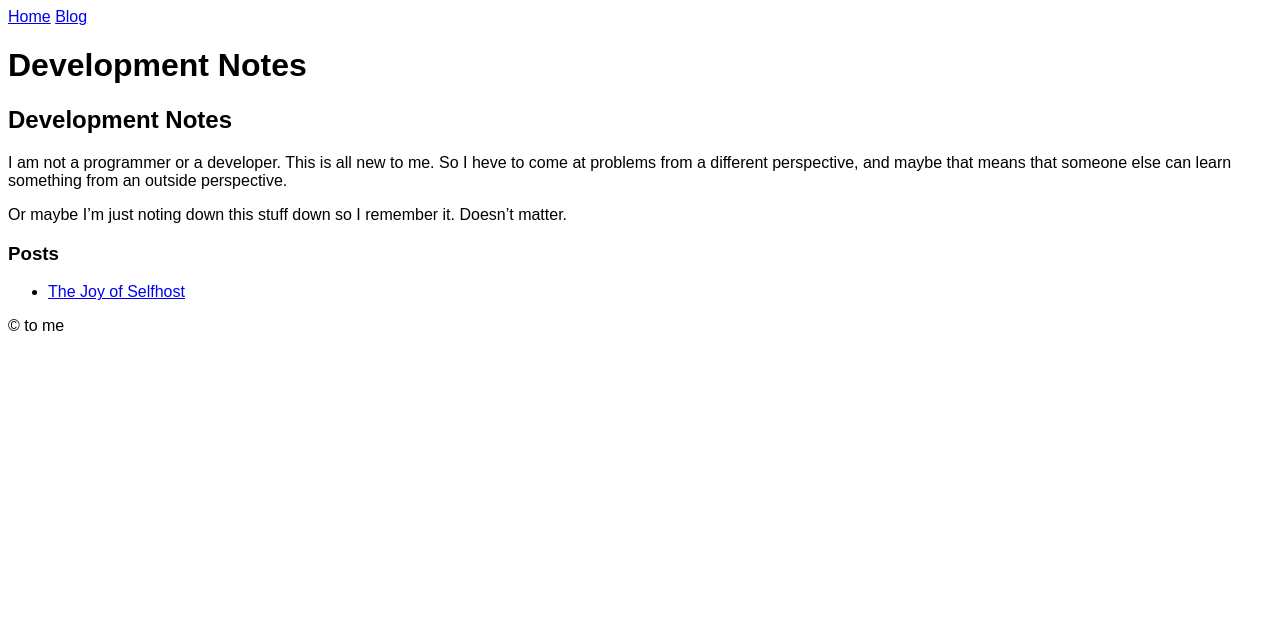
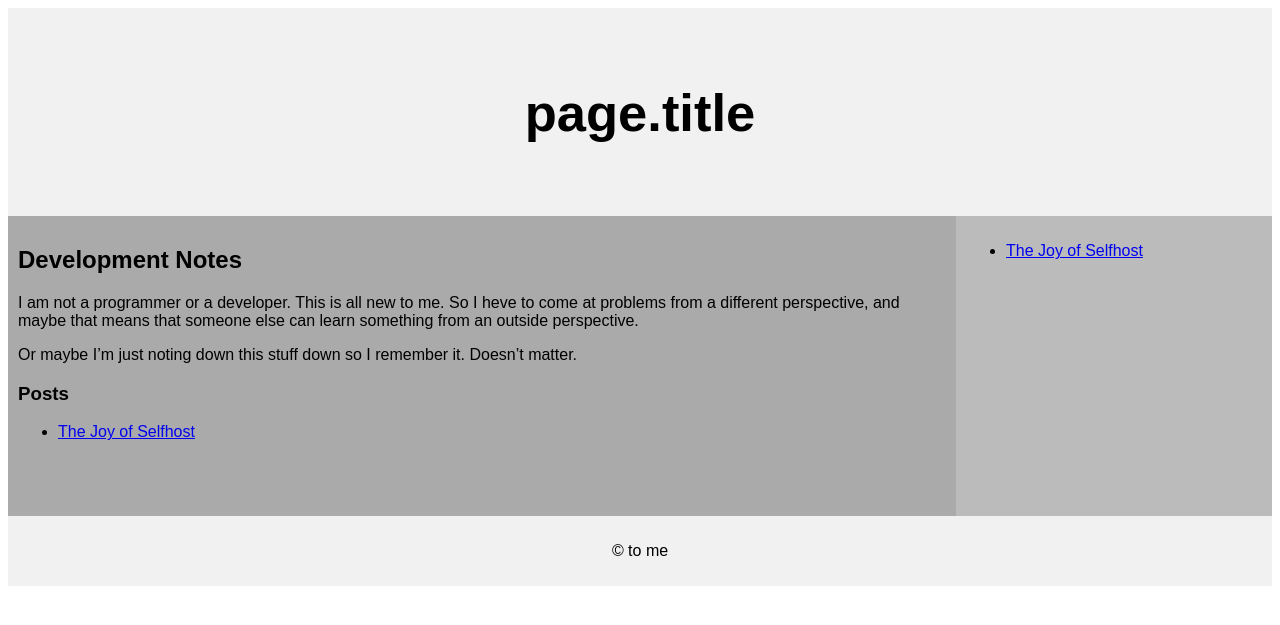
Before and after one commit to faragher/faragher.github.io, a Jekyll site: the page built from README.md, in a window 1280 px wide. Shown: the top 625 px of the page. Built offline with Jekyll 4.4.1, drawn with Linux system fonts in a browser that asks for light colours; our own code applies the rules of GitHub Pages for plain Markdown files.

Commit message:
Update default.html

```diff
--- a/_layouts/default.html
+++ b/_layouts/default.html
@@ -4,18 +4,26 @@
     <meta charset="utf-8">
     <title>{{ page.title }}</title>
     <link rel="stylesheet" href="/css/style.css">
+    <meta name="viewport" content="width=device-width, initial-scale=1">
   </head>
   <body>
-    <nav>
-      <a href="/">Home</a>
-      <a href="/blog/">Blog</a>
-    </nav>
-    <h1>{{ page.title }}</h1>
-    <section>
-      {{ content }}
-    </section>
-    <footer>
-      &copy; to me
-    </footer>
+    <div class="header">
+      <h2>page.title</h2>
+    </div>
+
+    <div class="row">
+      <div class="column main" style="background-color:#aaa;">{{ content }}</div>
+      <div class="column right" style="background-color:#bbb;"><ul>
+  {% for post in site.posts %}
+    <li>
+      <a href="{{ post.url }}">{{ post.title }}</a>
+    </li>
+  {% endfor %}
+</ul></div>
+    </div>
+
+    <div class="footer">
+      <p>&copy; to me</p>
+    </div>
   </body>
 </html>
```
